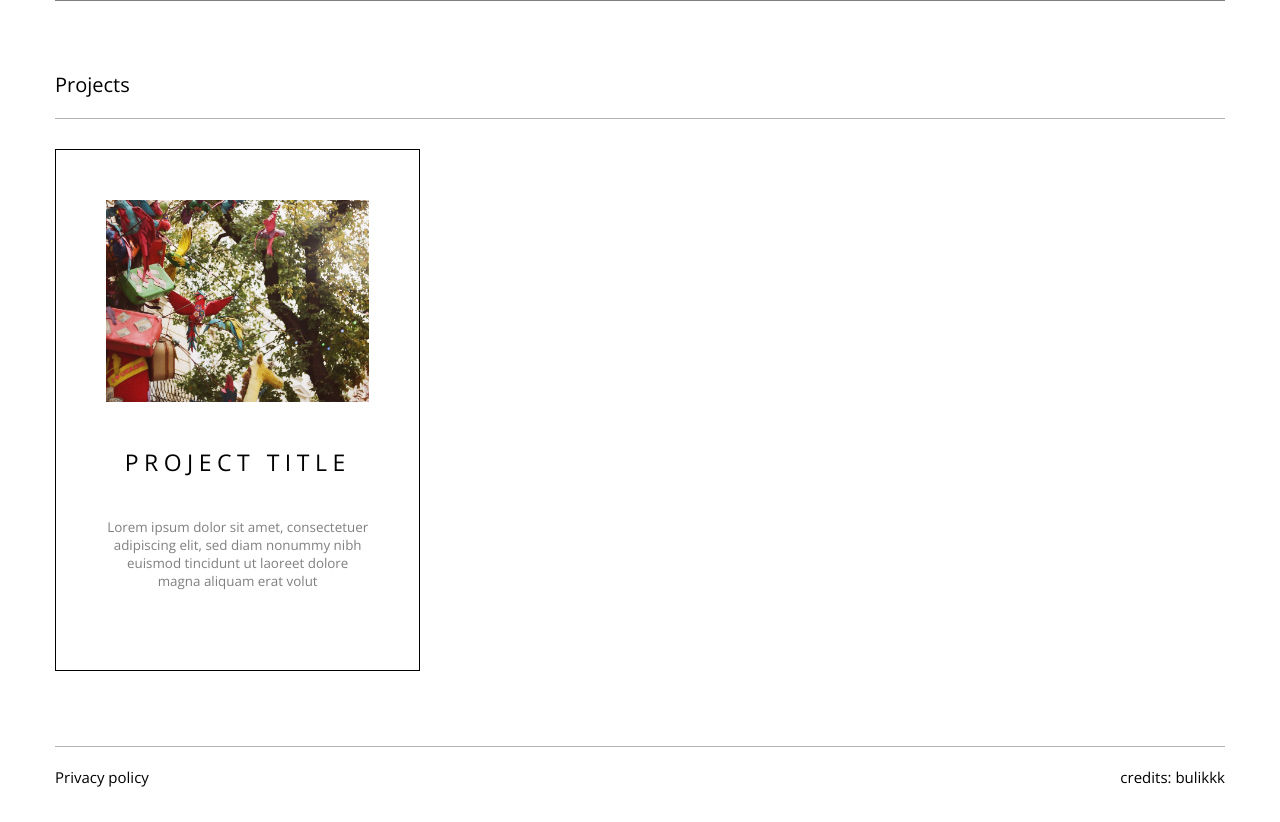
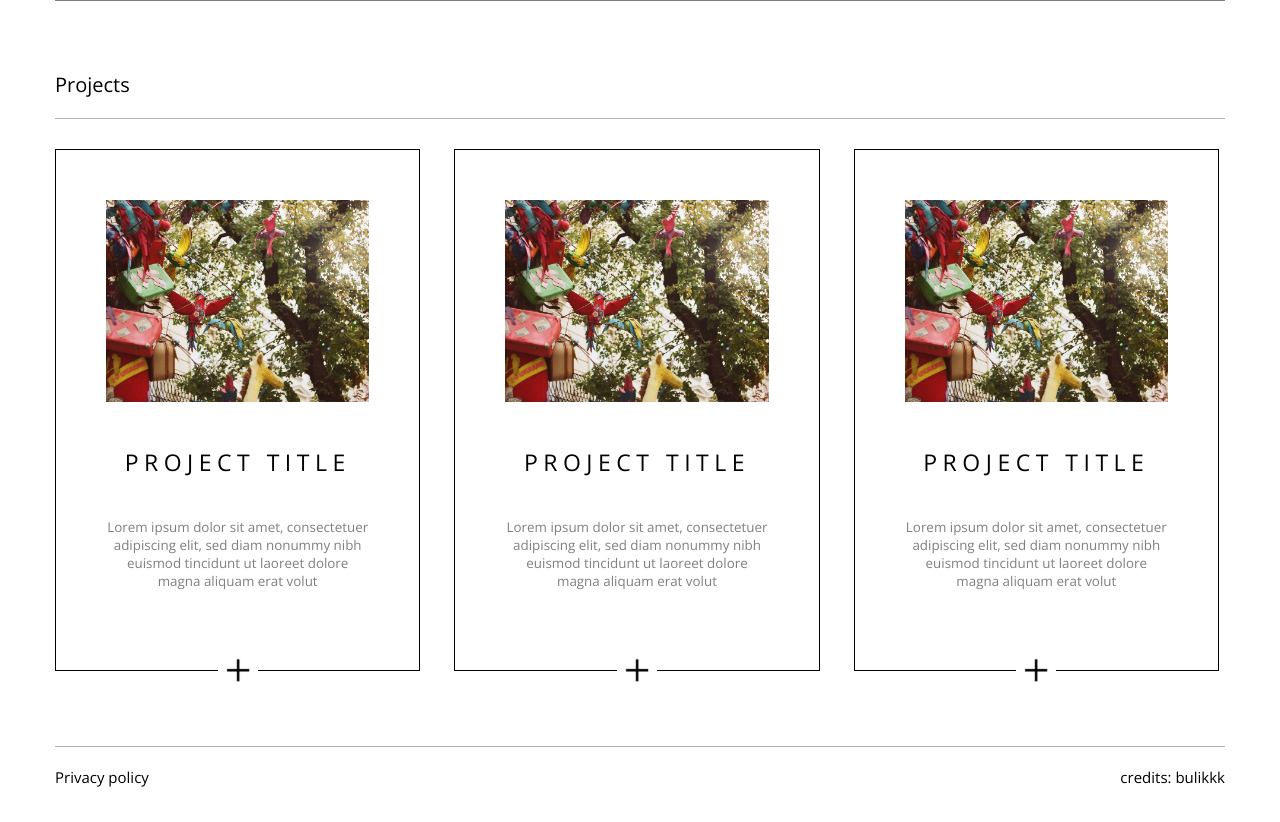
Before and after one commit to bulikkk/DanaPage, a Django app: page / in a window 1280 px wide. Shown: the part 963-1785 px from the top of the page. Run offline with Django 3.2, Linux system fonts and the light colour scheme.

Commit message:
added plus in project view, css, html

```diff
--- a/dana/app_dana/static/css/style.css
+++ b/dana/app_dana/static/css/style.css
@@ -134,6 +134,8 @@ body {
   margin-right: 30px;
 }
 
+/* CSS to projects */
+
 .project {
   position: relative;
   max-width: 100%;
@@ -144,7 +146,7 @@ body {
   text-align: center;
 }
 
-.project>img {
+.project-image {
   max-width: 100%;
   height: 48%;
   object-fit: cover;
@@ -165,6 +167,12 @@ body {
   color: rgba(0,0,0,0.5);
 }
 
+.project-plus {
+  position: static;
+  height: 40px;
+  width: 40px;
+  margin-bottom: -73px;
+}
 
 
 
--- a/dana/app_dana/templates/app_dana/main.html
+++ b/dana/app_dana/templates/app_dana/main.html
@@ -41,7 +41,7 @@
       <div class="projects-container-projects">
         <div id="c1">
           <div class="project">
-            <img src="{% static '/project.jpg' %}" alt="Project image"/>
+            <img class="project-image" src="{% static '/project.jpg' %}" alt="Project image"/>
             <p class="project-project-title">Project title</p>
             <p class="project-project-desc">
                Lorem ipsum dolor sit amet, consectetuer
@@ -49,11 +49,34 @@
                euismod tincidunt ut laoreet dolore
                magna aliquam erat volut
             </p>
+            <img class="project-plus" src="{% static '/plus.png' %}" alt="Plus">
           </div>
         </div>
         <div id="c2">
+          <div class="project">
+            <img class="project-image" src="{% static '/project.jpg' %}" alt="Project image"/>
+            <p class="project-project-title">Project title</p>
+            <p class="project-project-desc">
+               Lorem ipsum dolor sit amet, consectetuer
+               adipiscing elit, sed diam nonummy nibh
+               euismod tincidunt ut laoreet dolore
+               magna aliquam erat volut
+            </p>
+            <img class="project-plus" src="{% static '/plus.png' %}" alt="Plus">
+          </div>
         </div>
         <div id="c3">
+          <div class="project">
+            <img class="project-image" src="{% static '/project.jpg' %}" alt="Project image"/>
+            <p class="project-project-title">Project title</p>
+            <p class="project-project-desc">
+               Lorem ipsum dolor sit amet, consectetuer
+               adipiscing elit, sed diam nonummy nibh
+               euismod tincidunt ut laoreet dolore
+               magna aliquam erat volut
+            </p>
+            <img class="project-plus" src="{% static '/plus.png' %}" alt="Plus">
+          </div>
         </div>
       </div>
     </div>
```
Also changed, not shown: dana/app_dana/static/plus.png (added).
